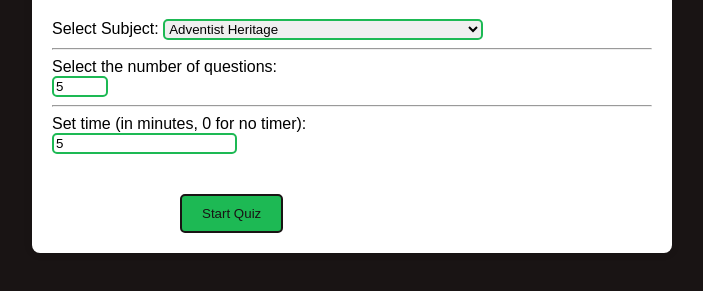
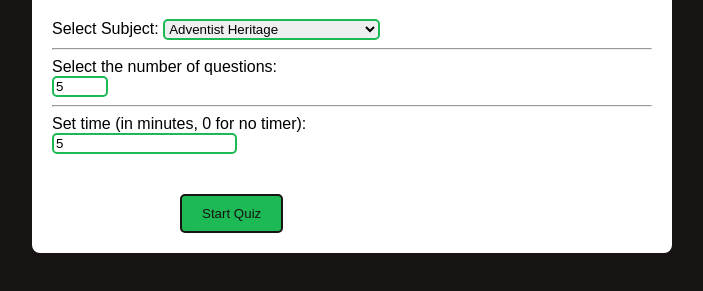
Before and after one commit to johnayodeji2008/Quizes-by-deji.github.io, a plain HTML site: page index.html in a window 1280 px wide. Shown: the part 101-392 px from the top of the page, without its empty margins (288-991 px from the left). Drawn offline with Linux system fonts and the light colour scheme.

Commit message:
Update styles.css v1.1

```diff
--- a/styles.css
+++ b/styles.css
@@ -45,7 +45,6 @@ button:hover {
 }
 
 #subject {
-    width: 40vh;
     border: 2px solid #1db954;
     border-radius: 5px;
 }
```
